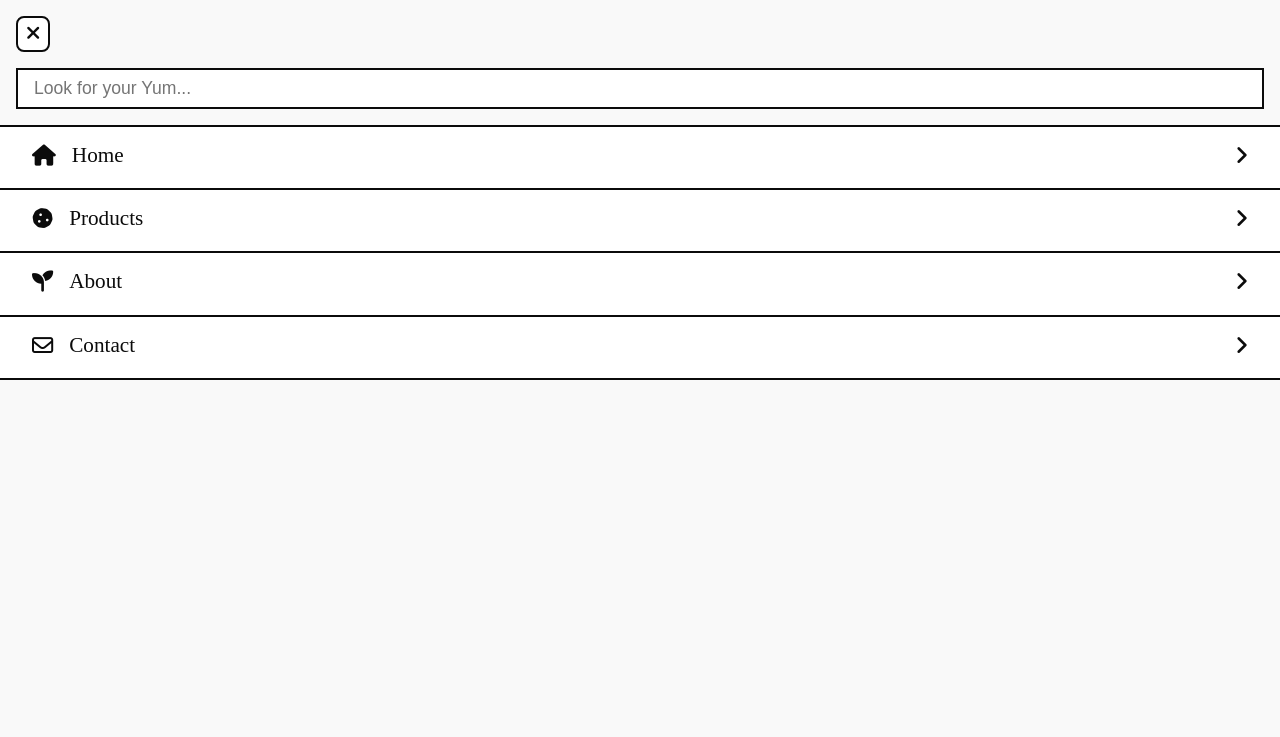
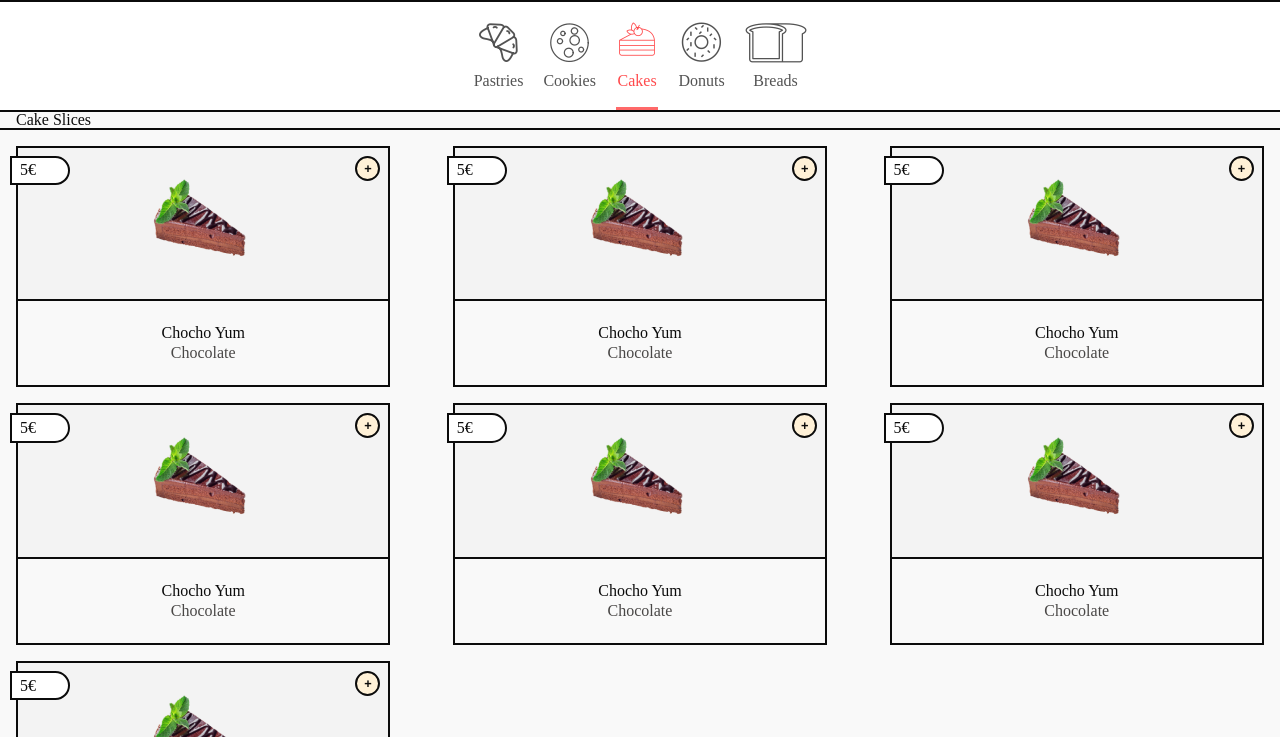
Before and after one commit to project-assigments-p2-singulaars/ecommerce-miyum, a website with bundled scripts: page src/index.html in a window 1280 px wide. Shown: the top 737 px of the page. Built offline with nearby package versions, Linux system fonts and the light colour scheme; a web font is replaced by a local one.

Commit message:
feat: burger-menu-view done on js

```diff
--- a/src/lib/app.js
+++ b/src/lib/app.js
@@ -1,4 +1,73 @@
 
 import { burgerMenuView } from './burgerMenuView.js';
+import { productsComponent } from './productsComponent.js';
 
-burgerMenuView();
+document.addEventListener('DOMContentLoaded', initApp);
+
+function initApp(){
+
+
+  const productsData = [
+    {
+      name: 'Chocho Yum',
+      description: 'Chocho is our brand cake, made with love <3',
+      price: '5',
+      type: 'Chocolate',
+      category: 'Cake Slices',
+      image: './static/images/image_cake1.png',
+    },
+    {
+      name: 'Chocho Yum',
+      description: 'Chocho is our brand cake, made with love <3',
+      price: '5',
+      type: 'Chocolate',
+      category: 'Cake Slices',
+      image: './static/images/image_cake1.png',
+    },
+    {
+      name: 'Chocho Yum',
+      description: 'Chocho is our brand cake, made with love <3',
+      price: '5',
+      type: 'Chocolate',
+      category: 'Cake Slices',
+      image: './static/images/image_cake1.png',
+    },
+    {
+      name: 'Chocho Yum',
+      description: 'Chocho is our brand cake, made with love <3',
+      price: '5',
+      type: 'Chocolate',
+      category: 'Cake Slices',
+      image: './static/images/image_cake1.png',
+    },
+    {
+      name: 'Chocho Yum',
+      description: 'Chocho is our brand cake, made with love <3',
+      price: '5',
+      type: 'Chocolate',
+      category: 'Cake Slices',
+      image: './static/images/image_cake1.png',
+    },
+    {
+      name: 'Chocho Yum',
+      description: 'Chocho is our brand cake, made with love <3',
+      price: '5',
+      type: 'Chocolate',
+      category: 'Cake Slices',
+      image: './static/images/image_cake1.png',
+    },
+    {
+      name: 'Chocho Yum',
+      description: 'Chocho is our brand cake, made with love <3',
+      price: '5',
+      type: 'Chocolate',
+      category: 'Cake Slices',
+      image: './static/images/image_cake1.png',
+    },
+
+  ]
+
+  burgerMenuView();
+  productsComponent( productsData );
+
+}
--- a/src/lib/burgerMenuView.js
+++ b/src/lib/burgerMenuView.js
@@ -5,7 +5,7 @@ export function burgerMenuView(  ){
   const body = document.querySelector('body');
 
   const burgerMenuEl = document.createElement('div');
-  burgerMenuEl.classList.add('burger-menu-view', 'visible');
+  burgerMenuEl.classList.add('burger-menu-view');
 
   burgerMenuEl.innerHTML = /* html */`
     <button class="burger-menu-view__close-btn close-btn margin-wrap"><i class="fa-solid fa-xmark"></i></button>
--- /dev/null
+++ b/src/lib/productsComponent.js
@@ -0,0 +1,72 @@
+
+export function productsComponent( array ){
+
+  const main = document.querySelector('main');
+
+  const productsComponent = document.createElement('section');
+  productsComponent.classList.add('products-component');
+
+  const categoryNavBar = document.createElement('nav');
+  categoryNavBar.classList.add('categories-nav', 'padding-wrap');
+  categoryNavBar.innerHTML = /* html */`
+    <ul class="categories-nav__categories-tabs">
+      <li class="categories-tabs__tab-item" id="tab-category-pastries"><i class="tab-item__icon icon-croissant"></i><span class="tab-item__text">Pastries</span></li>
+      <li class="categories-tabs__tab-item" id="tab-category-cookies"><i class="tab-item__icon icon-cookie"></i><span class="tab-item__text">Cookies</span></li>
+      <li class="categories-tabs__tab-item active" id="tab-category-cakes"><i class="tab-item__icon icon-cake" ></i><span class="tab-item__text">Cakes</span></li>
+      <li class="categories-tabs__tab-item" id="tab-category-donuts"><i class="tab-item__icon icon-donut"></i><span class="tab-item__text">Donuts</span></li>
+      <li class="categories-tabs__tab-item" id="tab-category-breads"><i class="tab-item__icon icon-bread"></i><span class="tab-item__text">Breads</span></li>
+    </ul>
+  `;
+
+  const productsSection = document.createElement('section');
+  productsSection.classList.add('products');
+
+  const productsContainer = document.createElement('div');
+  productsContainer.classList.add('products__container', 'padding-wrap');
+
+
+  const categoryTitle = document.createElement('h3');
+  categoryTitle.textContent = 'Cake Slices';
+  categoryTitle.classList.add('products__title', 'padding-wrap');
+
+
+
+  /* Append Elements */
+
+  productsSection.appendChild(categoryTitle);
+
+  array.forEach( ( product ) => {
+    const productEl = renderProductElement( product );
+    productsContainer.appendChild( productEl );
+  } );
+
+  productsSection.appendChild(productsContainer);
+
+  productsComponent.appendChild( categoryNavBar );
+  productsComponent.appendChild( productsSection );
+
+  main.appendChild(productsComponent);
+
+
+  function renderProductElement( productData ){
+
+    const productEl = document.createElement('article');
+    productEl.classList.add('products__product-card');
+
+    productEl.innerHTML = /* html */`
+      <a href="#">
+        <span class="product-card__price-tag">${ productData.price }€</span><button class="product-card__add-to-cart-btn"><i>+</i></button>
+        <figure class="product-card__image"><img src=${ productData.image } alt=""></figure>
+        <div class="product-card__info">
+          <h4 class="product-card__name">${ productData.name }</h4>
+          <span class="product-card__category">${ productData.type }</span>
+        </div>
+      </a>
+    `;
+
+    return productEl;
+
+  }
+
+
+}
```
Also changed, not shown: src/index.html (+2 -0 lines).
